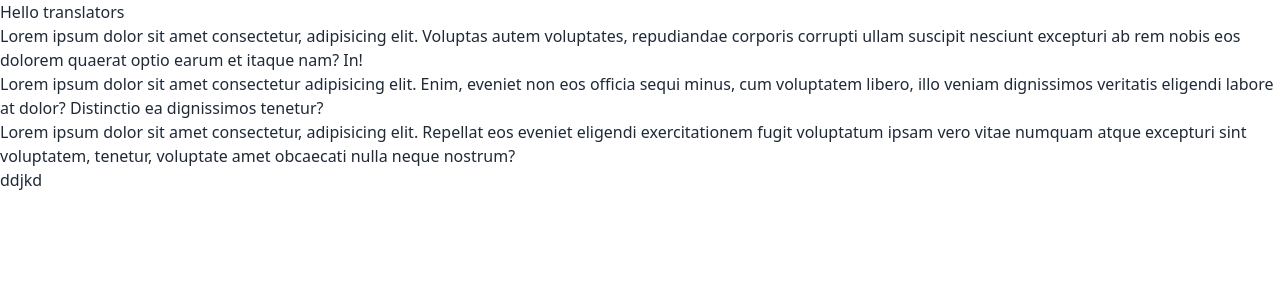
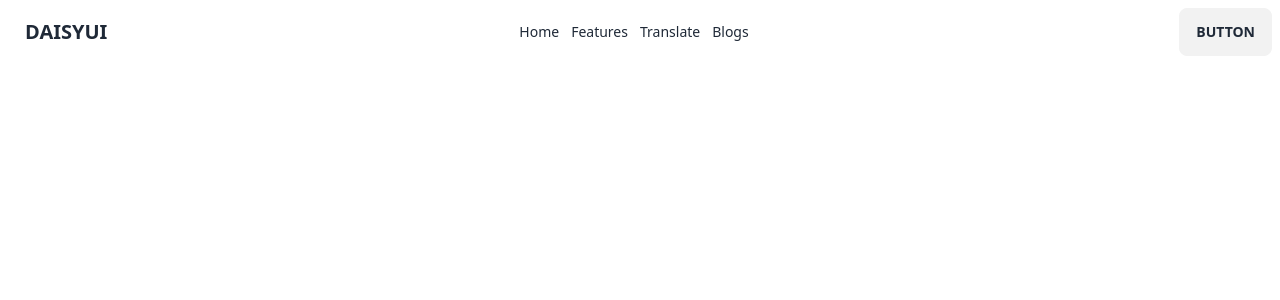
Before and after one commit to CodeCraft1234/E-Translator-Client, a React (Vite) app: page / in a window 1280 px wide. Shown: the top 300 px of the page. Built offline with nearby package versions, Linux system fonts and the light colour scheme.

Commit message:
navber and root file impliment

```diff
--- a/src/Components/Footer/Footer.jsx
+++ b/src/Components/Footer/Footer.jsx
@@ -3,7 +3,7 @@
 const Footer = () => {
     return (
         <div>
-            ddjkd
+
         </div>
     );
 };
--- a/src/Components/Navbar/Navbar.jsx
+++ b/src/Components/Navbar/Navbar.jsx
@@ -1,13 +1,39 @@
-import React from 'react';
+import { NavLink } from "react-router-dom";
+
 
 const Navbar = () => {
+
+    //this is navber navlink
+    const link=<>
+    <NavLink className="mr-3">Home</NavLink>
+    <NavLink className="mr-3">Features</NavLink>
+    <NavLink className="mr-3">Translate</NavLink>
+    <NavLink className="mr-3">Blogs</NavLink>
+    </>
+
     return (
         <div>
-           <h1>Hello translators</h1>
-           <p>Lorem ipsum dolor sit amet consectetur, adipisicing elit. Voluptas autem voluptates, repudiandae corporis corrupti ullam suscipit nesciunt excepturi ab rem nobis eos dolorem quaerat optio earum et itaque nam? In!</p>
-           <p>Lorem ipsum dolor sit amet consectetur adipisicing elit. Enim, eveniet non eos officia sequi minus, cum voluptatem libero, illo veniam dignissimos veritatis eligendi labore at dolor? Distinctio ea dignissimos tenetur?</p>
-           <p>Lorem ipsum dolor sit amet consectetur, adipisicing elit. Repellat eos eveniet eligendi exercitationem fugit voluptatum ipsam vero vitae numquam atque excepturi sint voluptatem, tenetur, voluptate amet obcaecati nulla neque nostrum?</p>
-
+          <div className="navbar bg-base-100">
+  <div className="navbar-start">
+    <div className="dropdown">
+      <div tabIndex={0} role="button" className="btn btn-ghost lg:hidden">
+        <svg xmlns="http://www.w3.org/2000/svg" className="h-5 w-5" fill="none" viewBox="0 0 24 24" stroke="currentColor"><path strokeLinecap="round" strokeLinejoin="round" strokeWidth="2" d="M4 6h16M4 12h8m-8 6h16" /></svg>
+      </div>
+      <ul tabIndex={0} className="menu menu-sm dropdown-content mt-3 z-[1] p-2 shadow bg-base-100 rounded-box w-52">
+        {link}
+      </ul>
+    </div>
+    <a className="btn btn-ghost text-xl">daisyUI</a>
+  </div>
+  <div className="navbar-center hidden lg:flex">
+    <ul className="menu menu-horizontal px-1">
+    {link}
+    </ul>
+  </div>
+  <div className="navbar-end">
+    <a className="btn">Button</a>
+  </div>
+</div>
         </div>
     );
 };
--- a/src/Home/Home.jsx
+++ b/src/Home/Home.jsx
@@ -2,7 +2,7 @@
 
 const Home = () => {
     return (
-        <div>
+        <div className="container mx-auto">
 
         </div>
     );
--- /dev/null
+++ b/src/Pages/ContactUs/ContactUs.jsx
@@ -0,0 +1,34 @@
+
+
+const ContactUs = () => {
+    return (
+        <div className="bg-white">
+            <div className="grid max-w-screen-xl grid-cols-1  gap-8 px-8 py-16 mx-auto rounded-lg md:grid-cols-2 md:px-12 lg:px-16 xl:px-32 dark:bg-gray-800 dark:text-gray-100">
+	<div className="flex flex-col justify-between">
+		<div className="space-y-2">
+			<h2 className="text-4xl font-bold leadi lg:text-5xl">Let's talk!</h2>
+			<div className="dark:text-gray-400">Vivamus in nisl metus? Phasellus.</div>
+		</div>
+		<img src="assets/svg/doodle.svg" alt="" className="p-6 h-52 md:h-64" />
+	</div>
+	<form novalidate="" className="space-y-6">
+		<div>
+			<label for="name" className="text-sm">Full name</label>
+			<input id="name" type="text" placeholder="" className="w-full p-3 rounded dark:bg-gray-800" />
+		</div>
+		<div>
+			<label for="email" className="text-sm">Email</label>
+			<input id="email" type="email" className="w-full p-3 rounded dark:bg-gray-800" />
+		</div>
+		<div>
+			<label for="message" className="text-sm">Message</label>
+			<textarea id="message" rows="3" className="w-full p-3 rounded dark:bg-gray-800"></textarea>
+		</div>
+		<button type="submit" className="w-full p-3 text-sm font-bold tracki uppercase rounded dark:bg-violet-400 dark:text-gray-900">Send Message</button>
+	</form>
+</div>
+        </div>
+    );
+};
+
+export default ContactUs;
--- /dev/null
+++ b/src/Pages/Faq/Faq.jsx
@@ -0,0 +1,30 @@
+
+
+const Faq = () => {
+    return (
+        <div>
+            <section className="dark:bg-gray-800 dark:text-gray-100">
+	<div className="container flex flex-col justify-center px-4 py-8 mx-auto md:p-8">
+		<h2 className="text-2xl font-semibold sm:text-4xl">Frequently Asked Questions</h2>
+		<p className="mt-4 mb-8 dark:text-gray-400">Sagittis tempor donec id vestibulum viverra. Neque condimentum primis orci at lacus amet bibendum.</p>
+		<div className="space-y-4">
+			<details className="w-full border rounded-lg">
+				<summary className="px-4 py-6 focus:outline-none focus-visible:ri">Ex orci laoreet egestas sapien magna egestas scelerisque?</summary>
+				<p className="px-4 py-6 pt-0 ml-4 -mt-4 dark:text-gray-400">Lectus iaculis orci metus vitae ligula dictum per. Nisl per nullam taciti at adipiscing est. </p>
+			</details>
+			<details className="w-full border rounded-lg">
+				<summary className="px-4 py-6 focus:outline-none focus-visible:ri">Lorem at arcu rutrum viverra metus sapien venenatis lobortis odio?</summary>
+				<p className="px-4 py-6 pt-0 ml-4 -mt-4 dark:text-gray-400">Tincidunt ut hac condimentum rhoncus phasellus nostra. Magna porttitor egestas tincidunt neque vehicula potenti. </p>
+			</details>
+			<details className="w-full border rounded-lg">
+				<summary className="px-4 py-6 focus:outline-none focus-visible:ri">Eleifend feugiat sollicitudin laoreet adipiscing bibendum suscipit erat?</summary>
+				<p className="px-4 py-6 pt-0 ml-4 -mt-4 dark:text-gray-400">Justo libero tellus integer tincidunt justo semper consequat venenatis aliquet imperdiet. Ultricies urna proin fusce nulla pretium sodales vel magna et massa euismod vulputate sed. </p>
+			</details>
+		</div>
+	</div>
+</section>
+        </div>
+    );
+};
+
+export default Faq;
--- a/src/Root.jsx
+++ b/src/Root.jsx
@@ -5,7 +5,7 @@ import Footer from "./Components/Footer/Footer";
 
 const Root = () => {
     return (
-        <div>
+        <div className="container mx-auto">
             <Navbar></Navbar>
             <Outlet></Outlet>
             <Footer></Footer>
```
